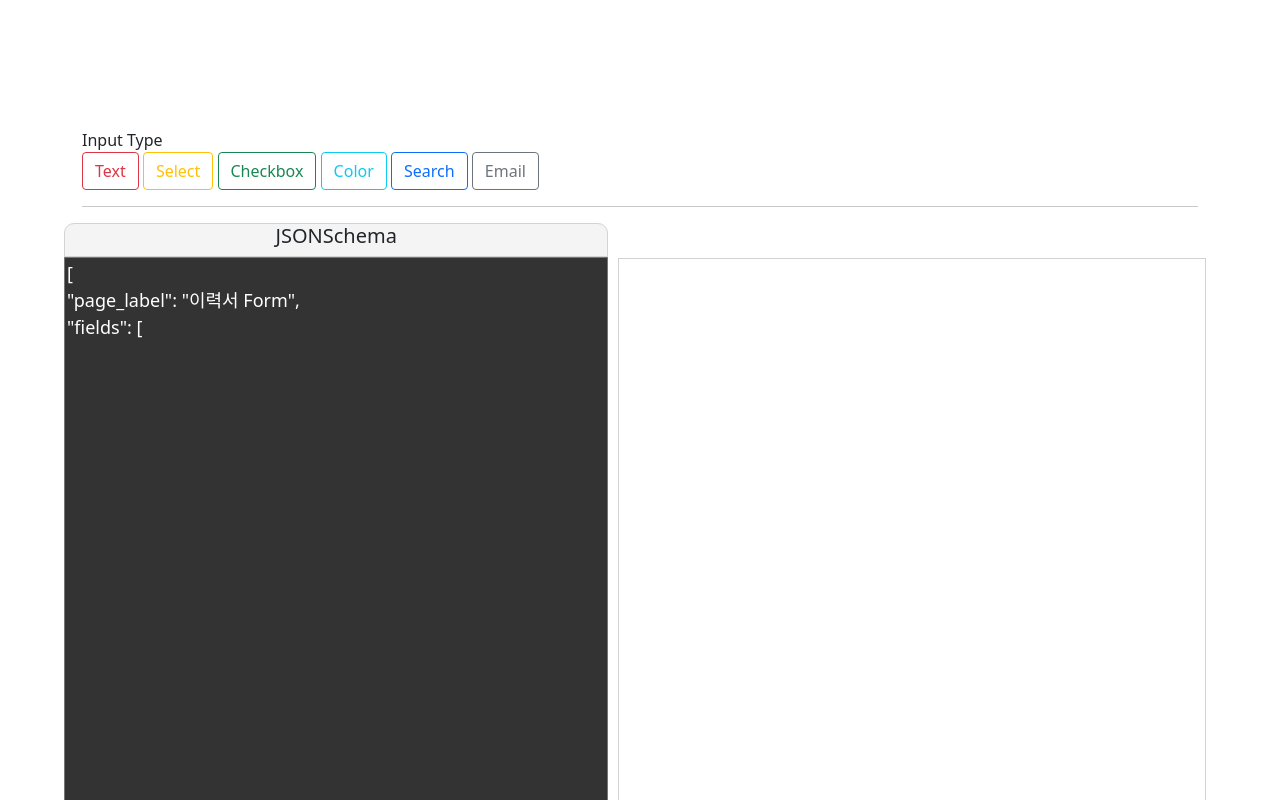
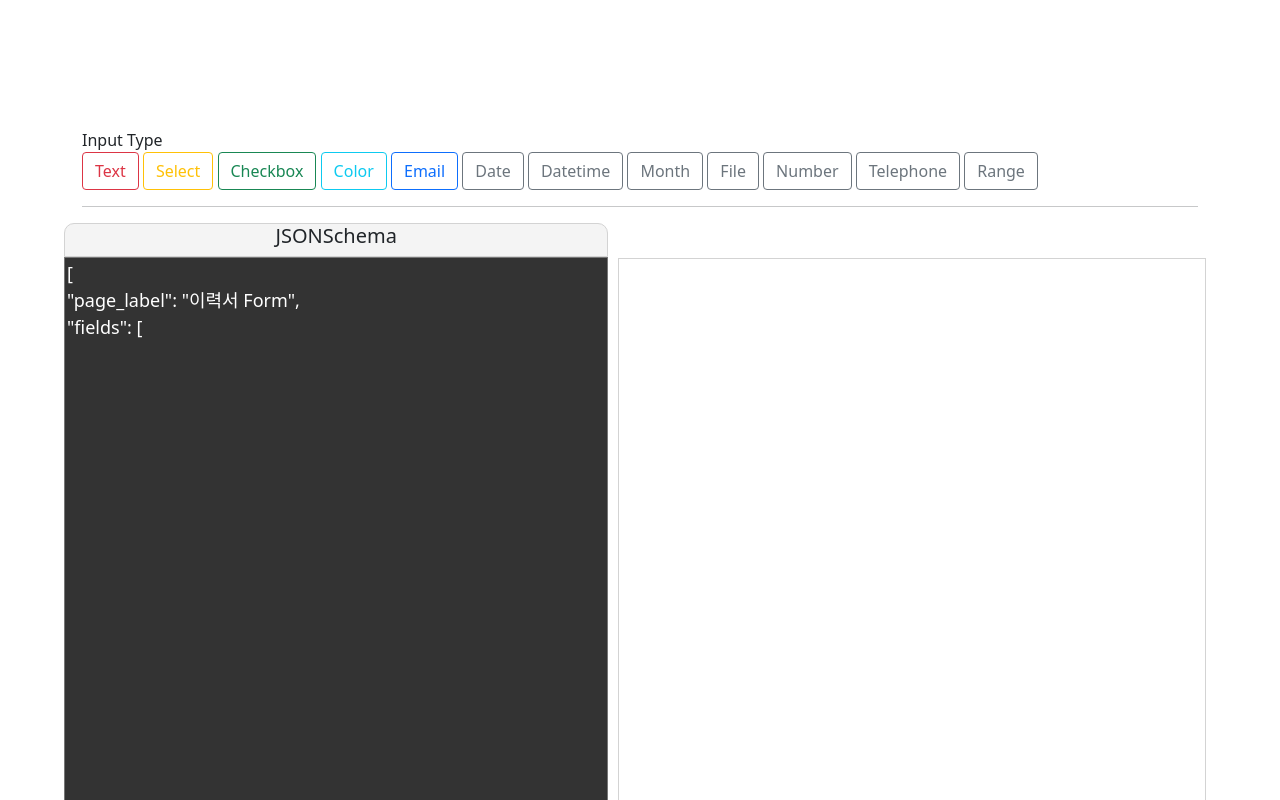
Before and after one commit to leehyelim0691/IF_Developers, a React (Create React App) app in the folder IF_Project/json-form/: page / in a window 1280 px wide. Shown: the top 800 px of the page. Built offline with nearby package versions, Linux system fonts and the light colour scheme.

Commit message:
added buttons

```diff
--- a/IF_Project/json-form/src/components/elements/jsonSkeleton.json
+++ b/IF_Project/json-form/src/components/elements/jsonSkeleton.json
@@ -24,16 +24,16 @@
   {
     "field_id": "",
     "field_label": "",
+    "field_value": "",
+    "field_type": "color"
+},
+{
+    "field_id": "",
+    "field_label": "",
     "field_mandatory": "",
     "field_placeholder": "",
     "field_value": "",
     "field_type": "email"
-},
-  {
-    "field_id": "",
-    "field_label": "",
-    "field_value": "",
-    "field_type": "color"
 },
 {
     "field_id": "",
--- a/IF_Project/json-form/src/page/Main.js
+++ b/IF_Project/json-form/src/page/Main.js
@@ -93,8 +93,14 @@ function Main() {
               <Button outline color="warning" onClick={() =>addJson(1)} active={rSelected === 1}>Select</Button>{' '}
               <Button outline color="success" onClick={() =>addJson(2)} active={rSelected === 2}>Checkbox</Button>{' '}
               <Button outline color="info" onClick={() =>addJson(3)} active={rSelected === 3}>Color</Button>{' '}
-              <Button outline color="primary" onClick={() =>addJson(4)} active={rSelected === 4}>Search</Button>{' '}
-              <Button outline color="secondary" onClick={() =>addJson(5)} active={rSelected === 5}>Email</Button>{' '}
+              <Button outline color="primary" onClick={() =>addJson(4)} active={rSelected === 4}>Email</Button>{' '}
+              <Button outline color="secondary" onClick={() =>addJson(5)} active={rSelected === 5}>Date</Button>{' '}
+              <Button outline color="secondary" onClick={() =>addJson(6)} active={rSelected === 6}>Datetime</Button>{' '}
+              <Button outline color="secondary" onClick={() =>addJson(7)} active={rSelected === 7}>Month</Button>{' '}
+              <Button outline color="secondary" onClick={() =>addJson(8)} active={rSelected === 8}>File</Button>{' '}
+              <Button outline color="secondary" onClick={() =>addJson(9)} active={rSelected === 9}>Number</Button>{' '}
+              <Button outline color="secondary" onClick={() =>addJson(10)} active={rSelected === 10}>Telephone</Button>{' '}
+              <Button outline color="secondary" onClick={() =>addJson(11)} active={rSelected === 11}>Range</Button>{' '}
               <hr/>
             </Form>
         </FormGroup>
```
